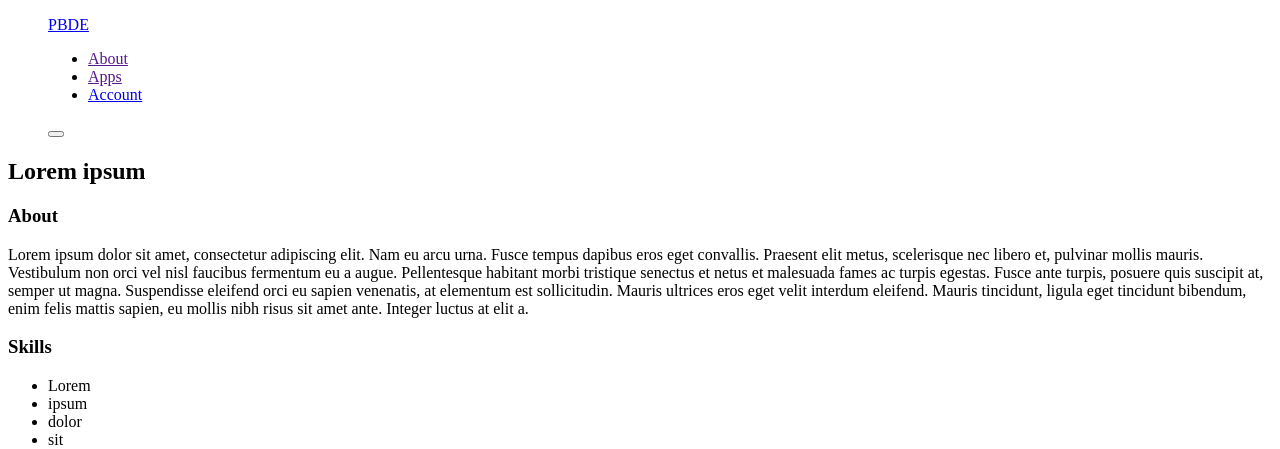
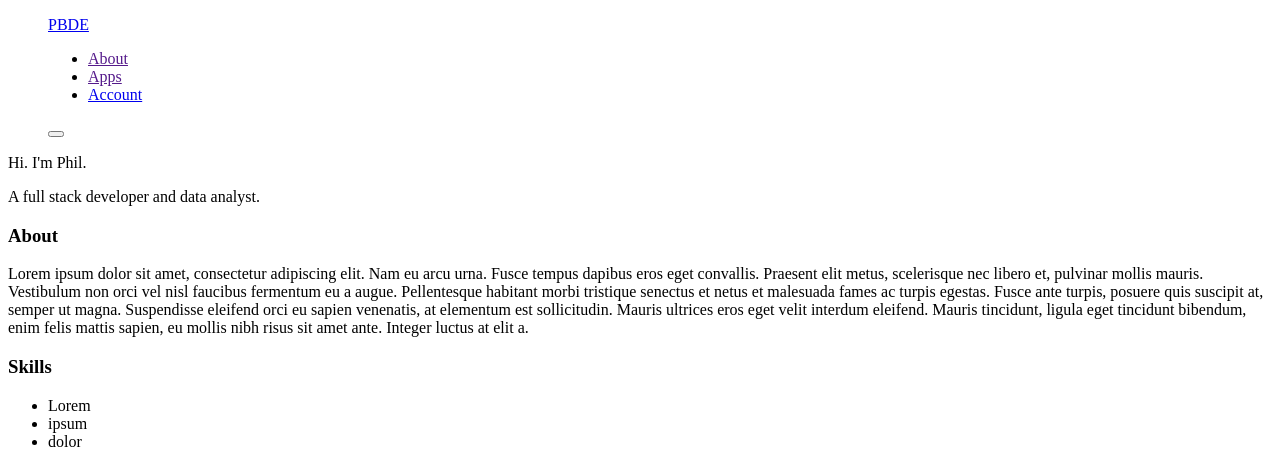
Before and after one commit to PBDE/pbdesite, a Django app: template home_page/templates/home_page/index.html in a window 1280 px wide. Shown: the top 449 px of the page. Run offline with Django 3.2, Linux system fonts and the light colour scheme; the template is opened without the code that fills it, so the values that code supplies are empty; the visitor is signed in with stand-in values (Sample User, id 1); parts of the project's set-up code (start-up, migrations or seed data) failed here and were passed over.

Commit message:
Updated home_page text

```diff
--- a/home_page/templates/home_page/index.html
+++ b/home_page/templates/home_page/index.html
@@ -18,7 +18,11 @@
 
 {% block body %}
     <section class="header-section">
-        <h1 id="header-text">Lorem ipsum</h1>
+        <!-- <h1 id="header-text">Lorem ipsum</h1> -->
+        <div class="header-text-container">
+            <p>Hi. I'm Phil.</p>
+            <p>A full stack developer and data analyst.</p>
+        </div>
     </section>
     <section class="about-section">
         <div class="about-box-container">
```
